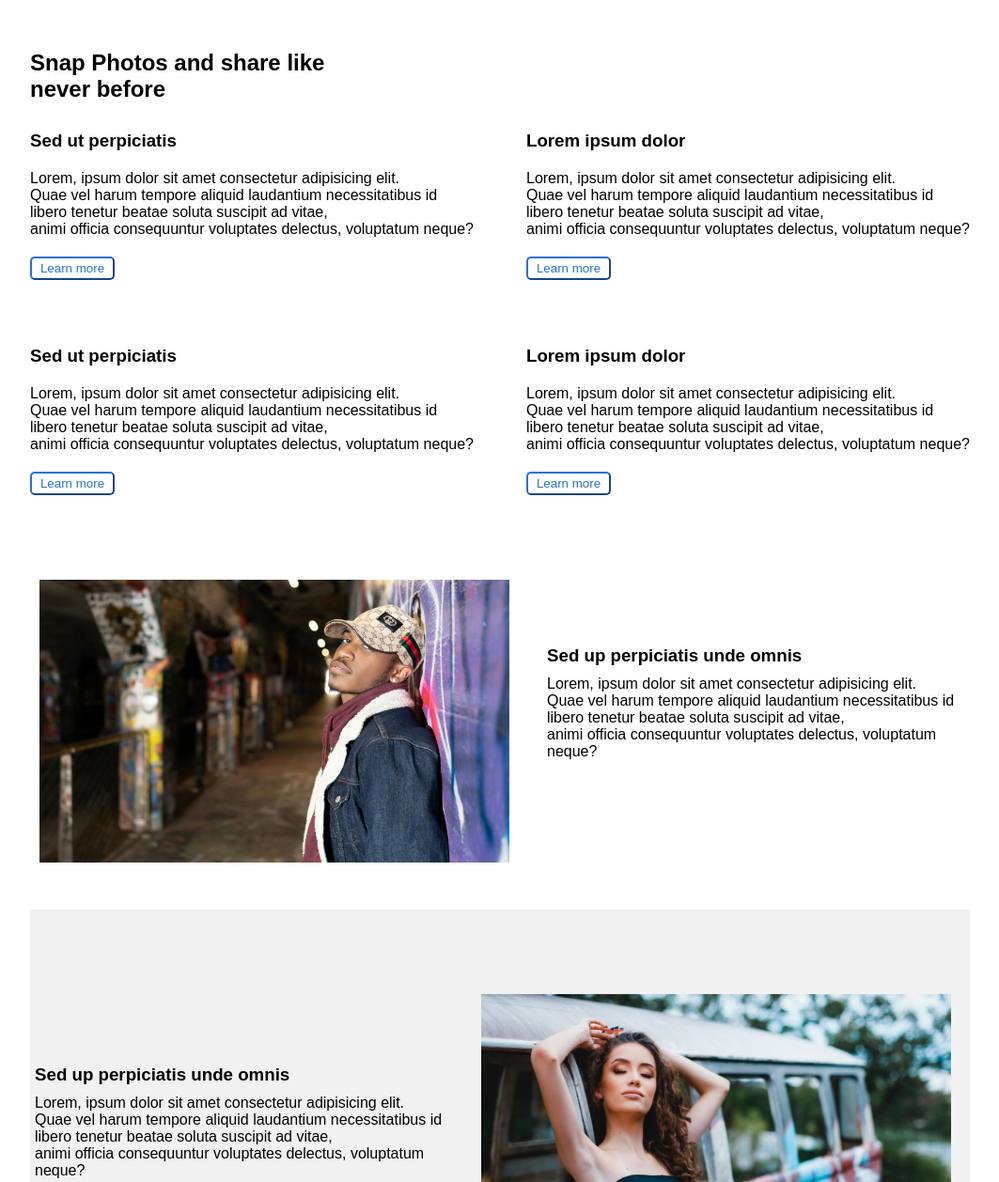
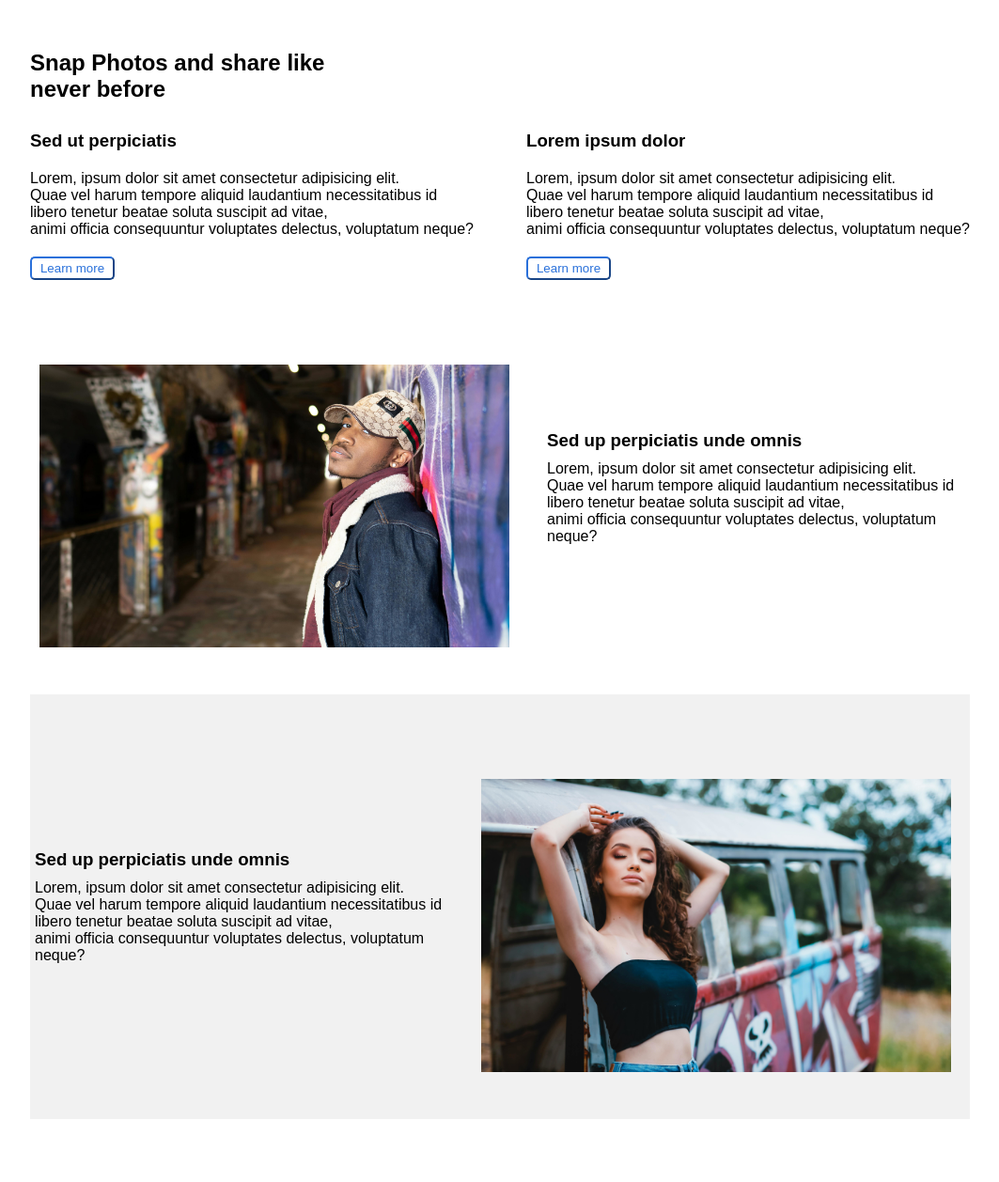
Before and after one commit to ramonsantonio/estilo, a plain HTML site: page index.html in a window 1280 px wide. Shown: the part 849-2107 px from the top of the page at 94% size, without its empty margins (108-1171 px from the left). Drawn offline with Linux system fonts and the light colour scheme.

Commit message:
Atualização 1.2

```diff
--- a/index.html
+++ b/index.html
@@ -14,10 +14,10 @@
             <img src="foto/logo.png" alt="Foto Logo" class="inicio-img" >
         </div>
         <nav class="inicio-menu">
-            <a href="#">Início</a>
-            <a href="#">Quem Somos</a>
+            <a href="#">Home</a>
+            <a href="#">About</a>
             <a href="#">Support</a>
-            <a href="#">Contato</a>
+            <a href="#">Contact</a>
         </nav>
 
         <div >
@@ -58,27 +58,7 @@
 
         </section>
 
-        <section class="terceiro">
-            <div class="terceiro-primero">
-                <h3 class="terceiro-primero-h3">
-                    Sed ut perpiciatis
-                </h3>
-                <p class="terceiro-primero-p">
-                    Lorem, ipsum dolor sit amet consectetur adipisicing elit. <br> Quae vel harum tempore aliquid laudantium necessitatibus id<br> libero tenetur beatae soluta suscipit ad vitae,<br> animi officia consequuntur voluptates delectus, voluptatum neque?
-                </p>
-                <button class="terceiro-primero-botao">Learn more</button>
-            </div>
 
-            <div class="terceiro-segundo">
-                <h3 class="terceiro-segundo-h3">
-                    Lorem ipsum dolor
-                </h3>
-                <p class="terceiro-segundo-p">
-                    Lorem, ipsum dolor sit amet consectetur adipisicing elit. <br> Quae vel harum tempore aliquid laudantium necessitatibus id<br> libero tenetur beatae soluta suscipit ad vitae,<br> animi officia consequuntur voluptates delectus, voluptatum neque?
-                </p>
-                <button class="terceiro-segundo-botao">Learn more</button>
-            </div>
-        </section>
 
         <section class="quarto">
             <img src="foto/menino-parede.jpg" alt="menino na parede" class="quarto-img">
@@ -170,7 +150,7 @@
     </main>
 
     <footer>
-        Copyright © 2024 Ramon Antonio
+        Copyright © 2025 <strong><a href="https://www.linkedin.com/in/ramon-antonio/">Ramon Antônio</a></strong>
     </footer>
 </body>
 </html>
--- a/style.css
+++ b/style.css
@@ -107,46 +107,7 @@ body {
 
 }
 
-.terceiro {
-    display: flex;
-    justify-content: space-between;
-}
 
-.terceiro-primero-h3 {
-    padding-top: 70px;
-    padding-bottom: 20px;
-}
-
-.terceiro-primero-p {
-    padding-bottom: 20px;
-}
-
-.terceiro-primero-botao {
-    width: 90px;
-    height: 25px;
-    border-radius: 5px;
-    background-color: white;
-    border-color: #2970da;
-    color: #2970da;
-}
-
-.terceiro-segundo-h3 {
-    padding-top: 70px;
-    padding-bottom: 20px;
-}
-
-.terceiro-segundo-p {
-    padding-bottom: 20px;
-}
-
-.terceiro-segundo-botao {
-    width: 90px;
-    height: 25px;
-    border-radius: 5px;
-    background-color: white;
-    border-color: #2970da;
-    color: #2970da;
-}
 
 .quarto {
     display: flex;
@@ -342,5 +303,10 @@ li {
 
 footer{
     text-align: center;
-    padding: 10px;
+    padding: 40px;
 }
+
+footer > strong > a {
+    text-decoration: none;
+    color: black;
+}
```
